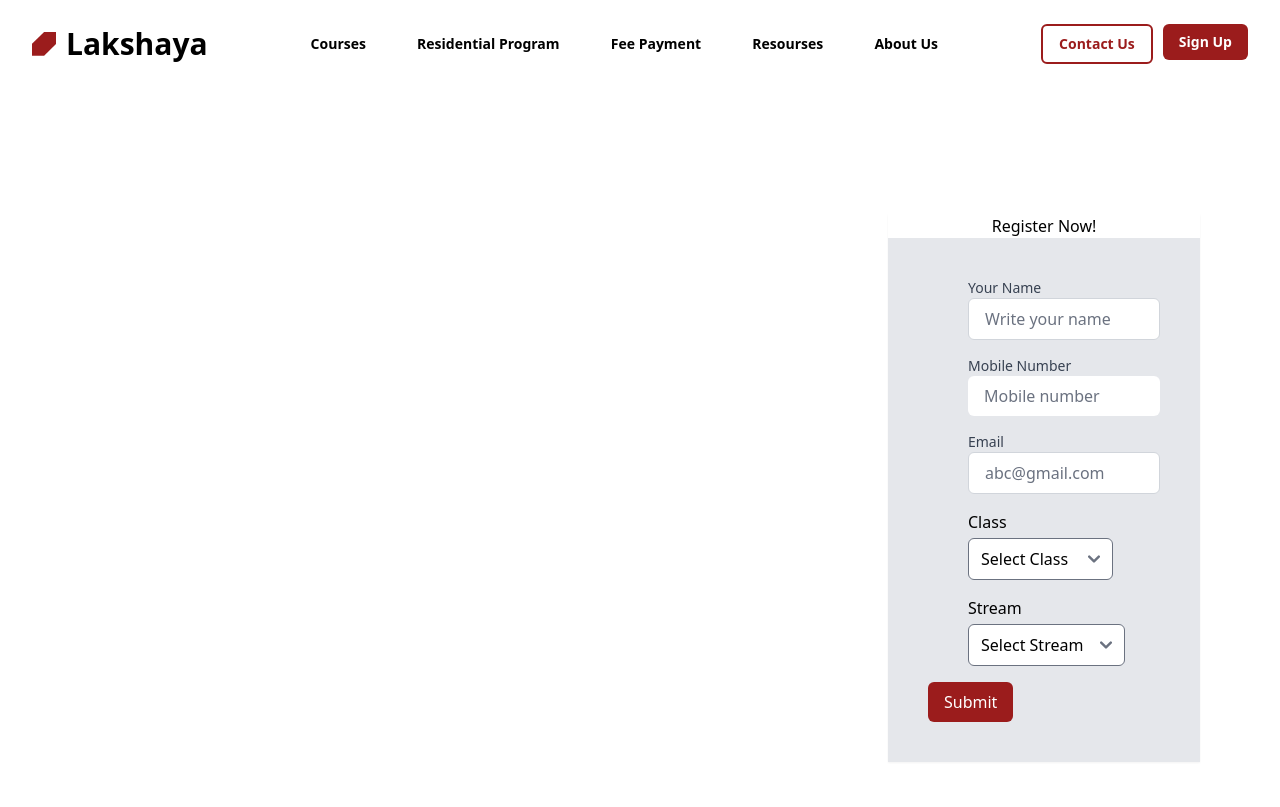
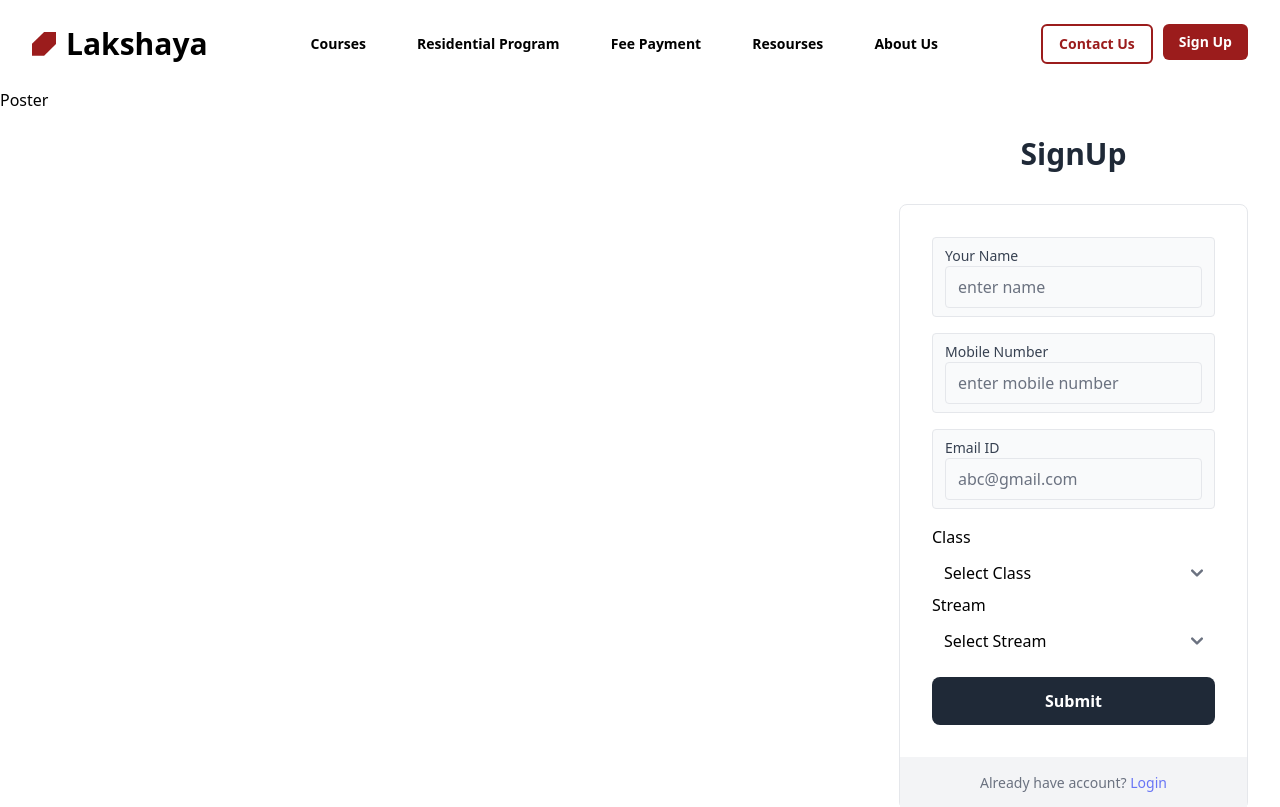
Before and after one commit to whyehtasam/Lakshaya, a React (Vite) app: page /signUp in a window 1280 px wide. Shown: the top 807 px of the page. Built offline with nearby package versions, Linux system fonts and the light colour scheme.

Commit message:
UI: signUp page updated

```diff
--- a/src/apps/signUp/SignUp.jsx
+++ b/src/apps/signUp/SignUp.jsx
@@ -33,24 +33,48 @@
 
 
   return (
-     <div className='flex justify-end gap-10 mr-20 items-center h-screen '>
 
-            <div className='shadow-sm flex-col items-center '>
-                <h2 className='text-center'>Register Now!</h2>
-                <div className='flex items-center '>
-                    <form className='bg-gray-200 p-10 bg-auto flex-col items-center' onSubmit={handleSubmit}>
-                        <Input label="Your Name" type="text" placeholder="Write your name" />
-                        <Input label="Mobile Number" type="phone" placeholder="Mobile number" />
-                        <Input label="Email" type="email" placeholder="abc@gmail.com" />
+    <div className='flex justify-between'>
+        <div className='w-1/3'>
+            <p>Poster</p>
+        </div>
+        <div className="bg-white py-6 sm:py-8 lg:py-12">
+      <div className="mx-auto max-w-screen-2xl px-4 md:px-8">
+           <h2 className="mb-4 text-center text-2xl font-bold text-gray-800 md:mb-8 lg:text-3xl">SignUp</h2>
+
+            <form className="mx-auto max-w-lg rounded-lg border">
+                <div className="flex flex-col gap-4 p-4 md:p-8">
                 <div>
-                            <Dropdown id="classSelect" label="Class" options={classes} value={selectedClass} onChange={handleClassChange} />
+                    <Input label="Your Name" type="phone" placeholder="enter name" />
+                </div>
+
+                <div>
+                    <Input label="Mobile Number" type="phone" placeholder="enter mobile number" />
+                </div>
+
+                <div>
+                    <Input label="Email ID" type="phone" placeholder="abc@gmail.com" q
+                    />
+                </div>
+
+                <div>
+                        <Dropdown id="classSelect" label="Class" options={classes} value={selectedClass} onChange={handleClassChange}  />
                         <Dropdown id="streamSelect" label="Stream" options={streams} value={selectedStream} onChange={handleStreamChange} />
-                            <PrimaryButton className=' px-20 rounded-md' label="Submit" />
+                        {/* <PrimaryButton className=' px-20 rounded-md' label="Submit" /> */}
+                    </div>
+                    <button className="block rounded-lg bg-gray-800 px-8 py-3 text-center text-sm font-semibold text-white outline-none ring-gray-300 transition duration-100 hover:bg-gray-700 focus-visible:ring active:bg-gray-600 md:text-base">Submit</button>
+
+                </div>
+
+                <div className="flex items-center justify-center bg-gray-100 p-4">
+                <p className="text-center text-sm text-gray-500">Already have account? <a href="#" className="text-indigo-500 transition duration-100 hover:text-indigo-600 active:text-indigo-700">Login</a></p>
                 </div>
             </form>
        </div>
     </div>
     </div>
+
+
   )
 }
 
--- a/src/components/dropdowns/Dropdown.jsx
+++ b/src/components/dropdowns/Dropdown.jsx
@@ -1,10 +1,10 @@
 import React from 'react';
 
-function Dropdown({ id, label, options, value, onChange }) {
+function Dropdown({ id, label, options, value, onChange, className }) {
     return (
-        <div className="mb-4 ml-10">
+        <div className={className}>
             <label htmlFor={id} className="block mb-1">{label}</label>
-            <select id={id} value={value} onChange={onChange} className="w-half px-3 py-2 border rounded-md">
+            <select id={id} value={value} onChange={onChange} className="w-full rounded-md border-none">
                 <option value="">Select {label}</option>
                 {options.map((option, index) => (
                     <option key={index} value={option}>
--- a/src/components/input/Input.jsx
+++ b/src/components/input/Input.jsx
@@ -4,7 +4,7 @@
 
 const Input = ({ label, type, name, placeholder, value, onChange }) => {
   return (
-    <div className="mb-4 ml-10">
+    <div className="w-full rounded border bg-gray-50 px-3 py-2 text-gray-800 outline-none ring-indigo-300 transition duration-100 focus:ring">
       <label className="block text-sm font-medium text-gray-700">{label}</label>
       <input
         type={type}
@@ -12,7 +12,7 @@
         placeholder={placeholder}
         value={value}
         onChange={onChange}
-        className="rounded-md py-2 px-4 w-48 border-gray-300 focus:outline-none focus:ring focus:ring-indigo-200"
+        className="w-full rounded border bg-gray-50 px-3 py-2 text-gray-800 outline-none ring-indigo-300 transition duration-100 focus:ring"
       />
     </div>
   );
```
Lines whose indentation alone changed are shown as unchanged.
